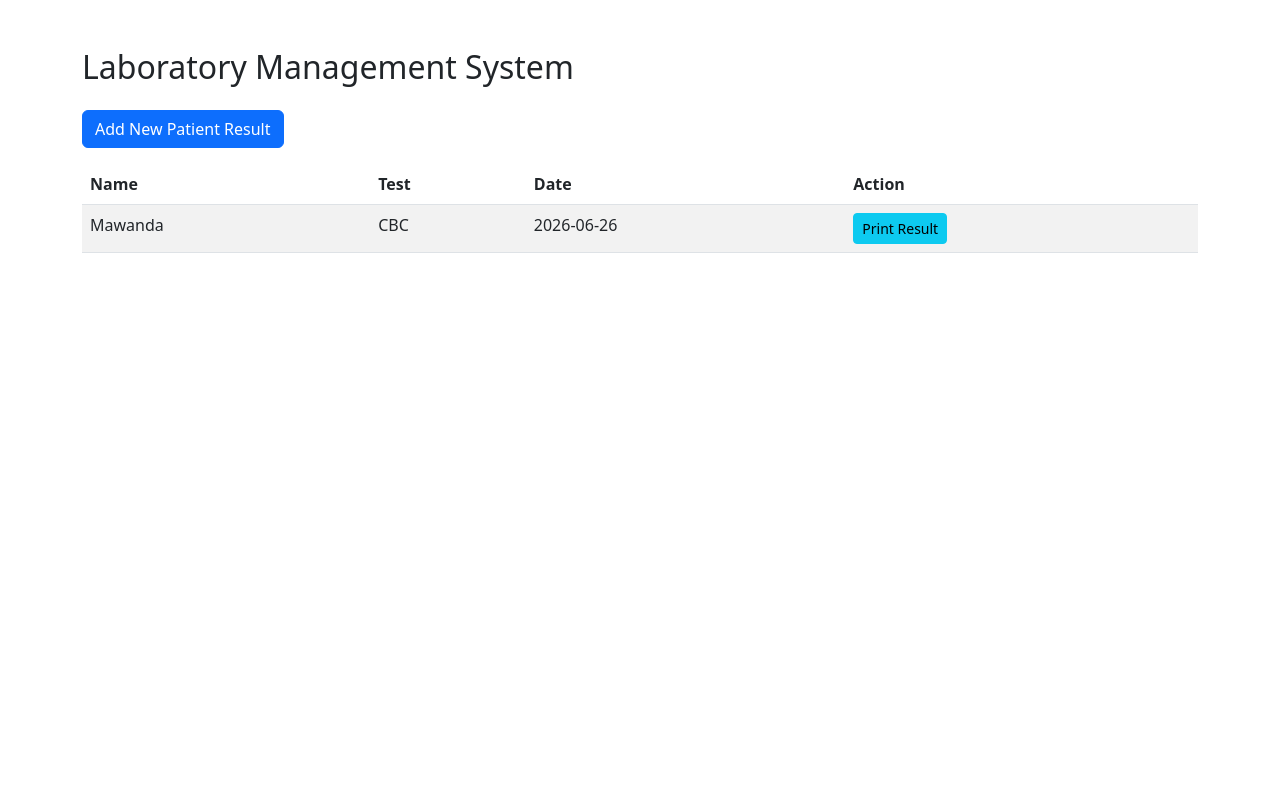
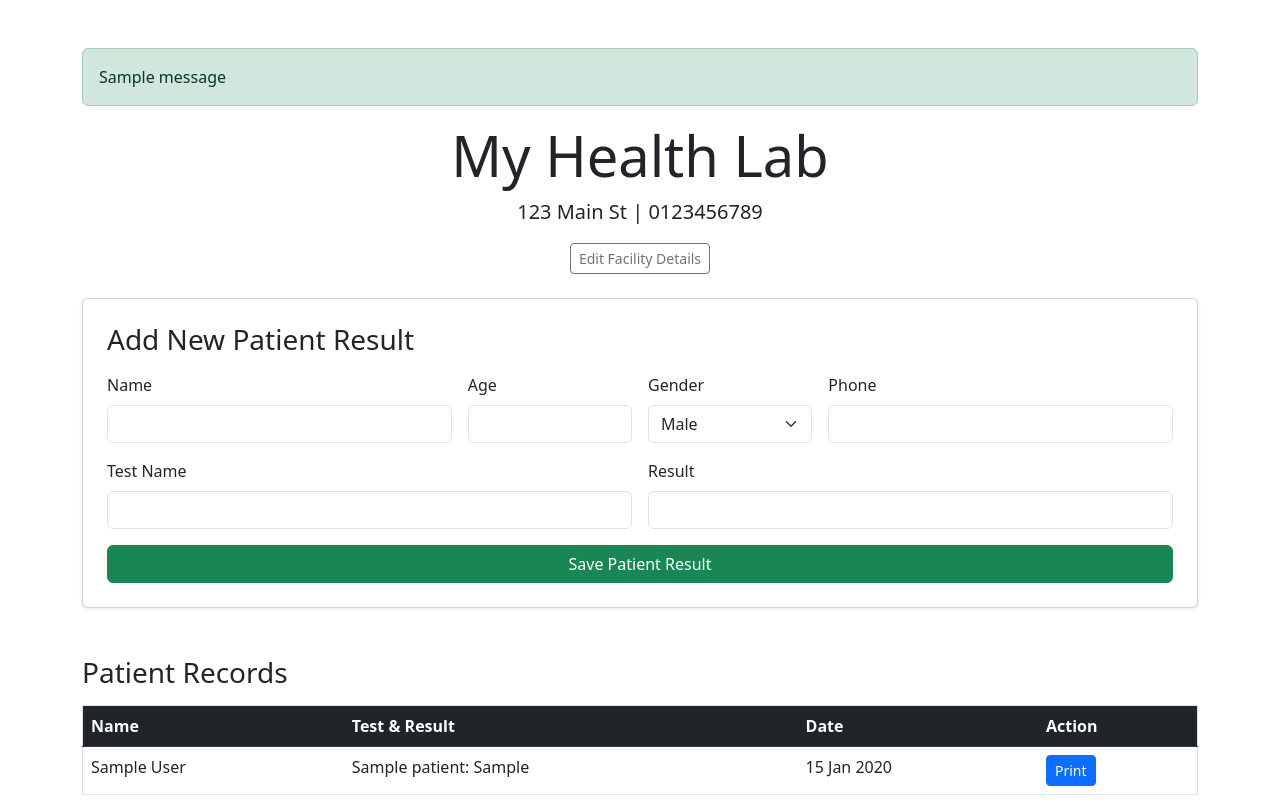
Before and after one commit to Mawaxi/simple-lab-management-system, a Flask app: page / in a window 1280 px wide. Before the commit the page ends 253 px from the top, so only its background shows below. Run offline with Flask 3, Linux system fonts and the light colour scheme; tables that the repository leaves empty hold one stand-in row (values such as "Sample post"); one stand-in notice (Sample message) is shown.

Commit message:
Fixed IndentationError and Database Schema mismatch

```diff
--- a/app.py
+++ b/app.py
@@ -1,54 +1,88 @@
-from flask import Flask, render_template, request, redirect, url_for
+from flask import Flask, render_template, request, redirect, url_for, flash
 from flask_sqlalchemy import SQLAlchemy
 import os
+from datetime import datetime
 
 app = Flask(__name__)
+app.secret_key = "lab_secret_key"
 
 basedir = os.path.abspath(os.path.dirname(__file__))
-app.config['SQLALCHEMY_DATABASE_URI'] = 'sqlite:///' + os.path.join(basedir, 'lab_database.db')
+app.config['SQLALCHEMY_DATABASE_URI'] = 'sqlite:///' + os.path.join(based_dir if 'based_dir' in locals() else basedir, 'lab_database.db')
 app.config['SQLALCHEMY_TRACK_MODIFICATIONS'] = False
+db = SQLAlchemy(app)
 
-db = SQLAlchemy(app)
+class Facility(db.Model):
+    id = db.Column(db.Integer, primary_key=True)
+    name = db.Column(db.String(100), nullable=False, default="General Health Lab")
+    address = db.Column(db.String(200))
+    contact = db.Column(db.String(50))
 
 class Patient(db.Model):
     id = db.Column(db.Integer, primary_key=True)
-    name = db.Column(db.String(100), nullable=False)
+    full_name = db.Column(db.String(100), nullable=False)
     age = db.Column(db.Integer)
     gender = db.Column(db.String(10))
     phone = db.Column(db.String(20))
     test_name = db.Column(db.String(100))
     result = db.Column(db.Text)
-    date = db.Column(db.String(20))
+    date_recorded = db.Column(db.DateTime, default=datetime.utcnow)
+
+def prepare_patient_list(patients):
+    formatted = []
+    for p in patients:
+        formatted.append({
+            'name': p.full_name.title(),
+            'test_display': f"{p.test_name}: {p.result}",
+            'date': p.date_recorded.strftime("%d %b %Y") if p.date_recorded else "N/A",
+            'id': p.id
+        })
+    return formatted
 
 with app.app_context():
     db.create_all()
+    if not Facility.query.first():
+        db.session.add(Facility(name="My Health Lab", address="123 Main St", contact="0123456789"))
+        db.session.commit()
 
 @app.route('/')
 def index():
-    patients = Patient.query.all()
-    return render_template('index.html', patients=patients)
+    facility = Facility.query.first()
+    patients_raw = Patient.query.all()
+    patients_prepared = prepare_patient_list(patients_raw)
+    return render_template('index.html', facility=facility, patients=patients_prepared)
 
-@app.route('/add', methods=['GET', 'POST'])
+@app.route('/add_patient', methods=['POST'])
 def add_patient():
+    new_p = Patient(
+        full_name=request.form['name'],
+        age=request.form['age'],
+        gender=request.form['gender'],
+        phone=request.form['phone'],
+        test_name=request.form['test_name'],
+        result=request.form['result']
+    )
+    db.session.add(new_p)
+    db.session.commit()
+    flash("Patient record saved successfully!", "success")
+    return redirect(url_for('index'))
+
+@app.route('/settings', methods=['GET', 'POST'])
+def settings():
+    facility = Facility.query.first()
     if request.method == 'POST':
-        new_patient = Patient(
-            name=request.form['name'],
-            age=request.form['age'],
-            gender=request.form['gender'],
-            phone=request.form['phone'],
-            test_name=request.form['test_name'],
-            result=request.form['result'],
-            date=request.form['date']
-        )
-        db.session.add(new_patient)
+        facility.name = request.form['name']
+        facility.address = request.form['address']
+        facility.contact = request.form['contact']
         db.session.commit()
+        flash("Facility settings updated!", "info")
         return redirect(url_for('index'))
-    return render_template('add_patient.html')
+    return render_template('settings.html', facility=facility)
 
-@app.route('/patient/<int:id>')
-def view_patient(id):
+@app.route('/print/<int:id>')
+def print_result(id):
     patient = Patient.query.get_or_404(id)
-    return render_template('view_result.html', patient=patient)
+    facility = Facility.query.first()
+    return render_template('print_result.html', patient=patient, facility=facility)
 
 if __name__ == '__main__':
-    app.run(debug=True, host='0.0.0.0', port=5000)
+    app.run(debug=True, host='0.0.0.0', port=8085)
--- a/templates/index.html
+++ b/templates/index.html
@@ -1,28 +1,50 @@
 <!DOCTYPE html>
-<html>
+<html lang="en">
 <head>
-    <title>Lab Management System</title>
+    <meta charset="UTF-8">
+    <title>Lab Management</title>
     <link rel="stylesheet" href="https://cdn.jsdelivr.net/npm/bootstrap@5.3.0/dist/css/bootstrap.min.css">
 </head>
 <body class="container mt-5">
-    <h2 class="mb-4">Laboratory Management System</h2>
-    <a href="{{ url_for('add_patient') }}" class="btn btn-primary mb-3">Add New Patient Result</a>
-    <table class="table table-striped">
-        <thead>
-            <tr>
-                <th>Name</th>
-                <th>Test</th>
-                <th>Date</th>
-                <th>Action</th>
-            </tr>
+    {% with messages = get_flashed_messages(with_categories=true) %}
+      {% if messages %}
+        {% for category, message in messages %}
+          <div class="alert alert-{{ category }}">{{ message }}</div>
+        {% endfor %}
+      {% endif %}
+    {% endwith %}
+
+    <div class="text-center mb-4">
+        <h1 class="display-4">{{ facility.name }}</h1>
+        <p class="lead">{{ facility.address }} | {{ facility.contact }}</p>
+        <a href="{{ url_for('settings') }}" class="btn btn-sm btn-outline-secondary">Edit Facility Details</a>
+    </div>
+
+    <div class="card p-4 mb-5 shadow-sm">
+        <h3 class="mb-3">Add New Patient Result</h3>
+        <form action="{{ url_for('add_patient') }}" method="POST" class="row g-3">
+            <div class="col-md-4"><label class="form-label">Name</label><input type="text" name="name" class="form-control" required></div>
+            <div class="col-md-2"><label class="form-label">Age</label><input type="number" name="age" class="form-control"></div>
+            <div class="col-md-2"><label class="form-label">Gender</label><select name="gender" class="form-select"><option>Male</option><option>Female</option></select></div>
+            <div class="col-md-4"><label class="form-label">Phone</label><input type="text" name="phone" class="form-control"></div>
+            <div class="col-md-6"><label class="form-label">Test Name</label><input type="text" name="test_name" class="form-control" required></div>
+            <div class="col-md-6"><label class="form-label">Result</label><input type="text" name="result" class="form-control" required></div>
+            <div class="col-12"><button type="submit" class="btn btn-success w-100">Save Patient Result</button></div>
+        </form>
+    </div>
+
+    <h3 class="mb-3">Patient Records</h3>
+    <table class="table table-hover border">
+        <thead class="table-dark">
+            <tr><th>Name</th><th>Test & Result</th><th>Date</th><th>Action</th></tr>
         </thead>
         <tbody>
             {% for p in patients %}
             <tr>
                 <td>{{ p.name }}</td>
-                <td>{{ p.test_name }}</td>
+                <td>{{ p.test_display }}</td>
                 <td>{{ p.date }}</td>
-                <td><a href="{{ url_for('view_patient', id=p.id) }}" class="btn btn-sm btn-info">Print Result</a></td>
+                <td><a href="{{ url_for('print_result', id=p.id) }}" class="btn btn-sm btn-primary">Print</a></td>
             </tr>
             {% endfor %}
         </tbody>
```
Also changed, not shown: lab_database.db.
